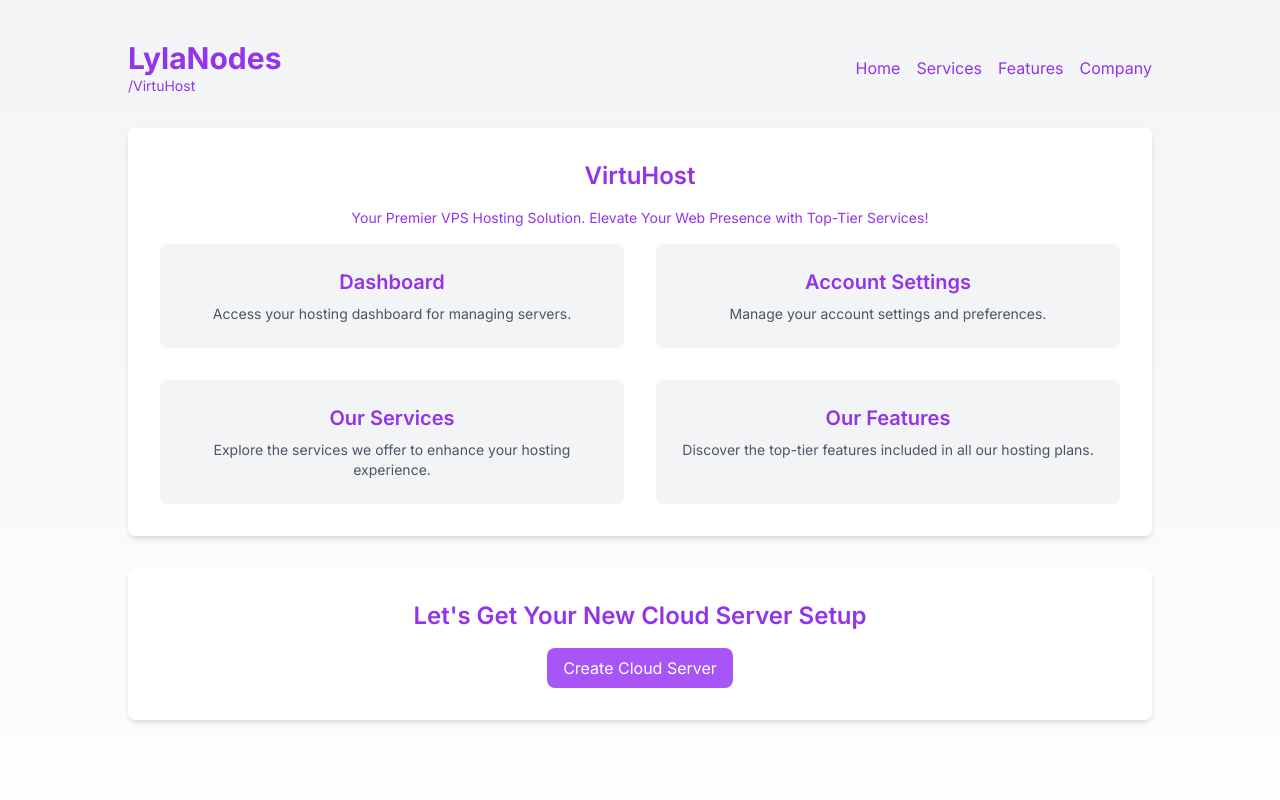
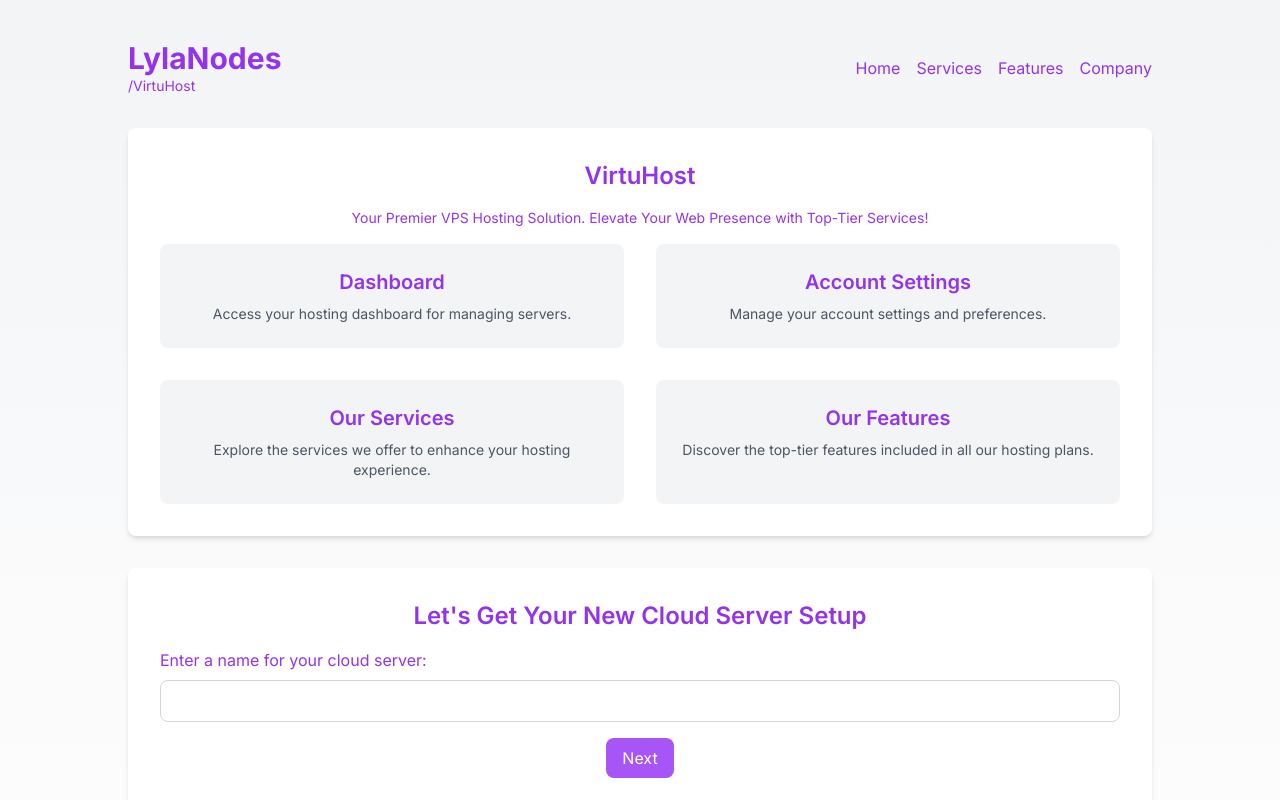
Before and after one commit to vekalmao/vpswebsite, a Next.js app: page / in a window 1280 px wide. Shown: the top 800 px of the page. Built offline with nearby package versions, Linux system fonts and the light colour scheme.

Commit message:
Update page.tsx

```diff
--- a/app/page.tsx
+++ b/app/page.tsx
@@ -5,9 +5,14 @@
 
 export default function Home() {
   const [step, setStep] = useState(1);
+  const [serverName, setServerName] = useState('');
 
   const handleCreateCloud = () => {
     setStep(2);
+  };
+
+  const handleSaveServerName = () => {
+    // Logic to save server name (if needed)
   };
 
   return (
@@ -56,26 +61,59 @@
       {step === 1 && (
         <section className="w-full max-w-5xl bg-white rounded-lg p-8 shadow-md mb-8 text-center">
           <h2 className="text-2xl font-semibold mb-4 text-purple-600">Let&apos;s Get Your New Cloud Server Setup</h2>
-          <button className="bg-purple-500 text-white px-4 py-2 rounded-lg hover:bg-purple-600 transition duration-300" onClick={handleCreateCloud}>
-            Create Cloud Server
+          <div className="mb-4">
+            <label className="block text-left mb-2 text-purple-600">Enter a name for your cloud server:</label>
+            <input
+              type="text"
+              className="border border-gray-300 rounded-lg px-3 py-2 w-full"
+              value={serverName}
+              onChange={(e) => setServerName(e.target.value)}
+            />
+          </div>
+          <button
+            className="bg-purple-500 text-white px-4 py-2 rounded-lg hover:bg-purple-600 transition duration-300"
+            onClick={handleSaveServerName}
+          >
+            Next
           </button>
         </section>
       )}
 
-      {/* Cloud Server Configuration Section */}
+      {/* Cloud Server Location Selection Section */}
       {step === 2 && (
         <section className="w-full max-w-5xl bg-white rounded-lg p-8 shadow-md mb-8 text-center">
-          <h2 className="text-2xl font-semibold mb-4 text-purple-600">Cloud Server Configuration</h2>
-          <div className="mb-4">
-            <label className="block text-left mb-2 text-purple-600">Enter a name for your cloud server:</label>
-            <input type="text" className="border border-gray-300 rounded-lg px-3 py-2 w-full" />
+          <h2 className="text-2xl font-semibold mb-4 text-purple-600">Select Your Location</h2>
+          <div className="flex justify-center space-x-8 mb-8">
+            <div>
+              <img src="/images/usa.png" alt="USA" className="h-24 mb-2" />
+              <p className="text-gray-600">Ashburn, Virginia</p>
+            </div>
+            <div>
+              <img src="/images/germany.png" alt="Germany" className="h-24 mb-2" />
+              <p className="text-gray-600">Frankfurt, Germany</p>
+            </div>
           </div>
-          <button className="bg-blue-500 text-white px-4 py-2 rounded-lg hover:bg-blue-600 transition duration-300">
-            Save
+          <button
+            className="bg-purple-500 text-white px-4 py-2 rounded-lg hover:bg-purple-600 transition duration-300"
+            onClick={() => setStep(3)}
+          >
+            Next
           </button>
-          <button className="text-blue-500 px-4 py-2 rounded-lg ml-4 hover:text-blue-600 transition duration-300" onClick={() => setStep(1)}>
-            Previous
-          </button>
+        </section>
+      )}
+
+      {/* Cloud Server Project Type Selection Section */}
+      {step === 3 && (
+        <section className="w-full max-w-5xl bg-white rounded-lg p-8 shadow-md mb-8 text-center">
+          <h2 className="text-2xl font-semibold mb-4 text-purple-600">Choose Your Project</h2>
+          <div className="grid grid-cols-2 gap-8">
+            <button className="bg-purple-500 text-white px-4 py-2 rounded-lg hover:bg-purple-600 transition duration-300">
+              Shared CPU
+            </button>
+            <button className="bg-purple-500 text-white px-4 py-2 rounded-lg hover:bg-purple-600 transition duration-300">
+              Dedicated CPU
+            </button>
+          </div>
         </section>
       )}
 
```
